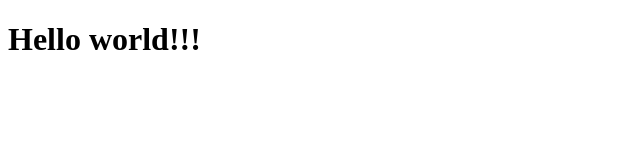
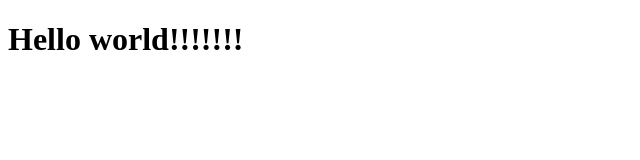
Before and after one commit to fly9588/fly9588.github.io, a plain HTML site: page index.html in a window 1280 px wide. Shown: the full height of the page, 0-640 px from the left. Drawn offline with Linux system fonts and the light colour scheme.

Commit message:
test
test

```diff
--- a/index.html
+++ b/index.html
@@ -5,6 +5,6 @@
 		<title>Test index</title>
 	</head>
 	<body>
-		<h1>Hello world!!!</h1>
+		<h1>Hello world!!!!!!!</h1>
 	</body>
 </html>
```
